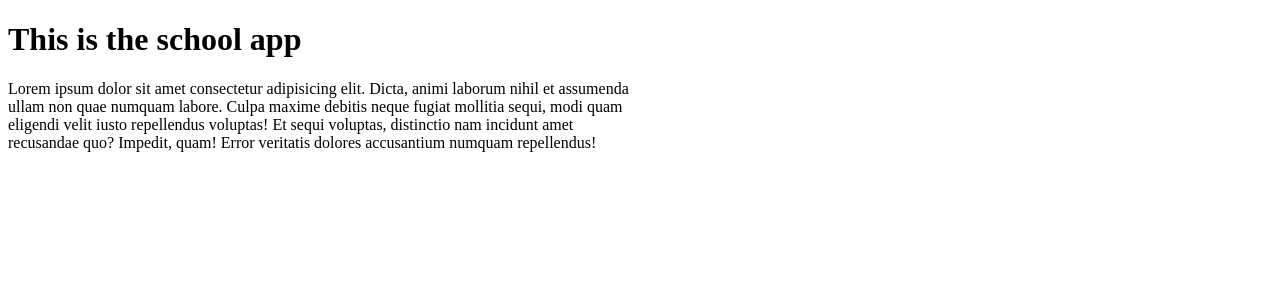
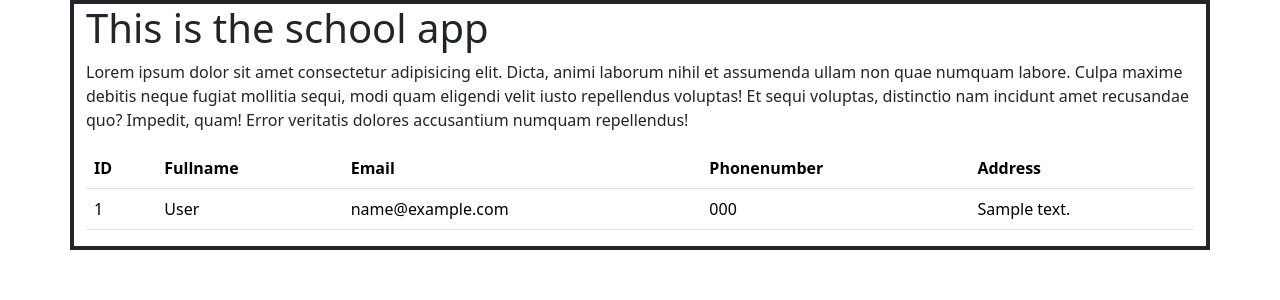
Before and after one commit to Amn8189/django_training, a Django app: page /schoolapp/ in a window 1280 px wide. Shown: the top 300 px of the page. Run offline with Django 5.2, Linux system fonts and the light colour scheme; tables that the repository leaves empty hold one stand-in row (values such as "Sample post").

Commit message:
Adding records

```diff
--- a/trainingvenv/trainingprojects/schoolapp/admin.py
+++ b/trainingvenv/trainingprojects/schoolapp/admin.py
@@ -1,9 +1,9 @@
 from django.contrib import admin
 # Import students model
-from .models import students
+from .models import Students
 
 # Register your models here.
 class StudentsAdmin(admin.ModelAdmin):
     list_display = ('id', 'fullname', 'email', 'phonenumber', 'address')
 
-admin.site.register(students, StudentsAdmin)
+admin.site.register(Students, StudentsAdmin)
--- a/trainingvenv/trainingprojects/schoolapp/models.py
+++ b/trainingvenv/trainingprojects/schoolapp/models.py
@@ -1,7 +1,7 @@
 from django.db import models
 
 # Create your models here.
-class students(models.Model):
+class Students(models.Model):
     fullname = models.CharField(max_length=100)
     email = models.EmailField(max_length=50)
     phonenumber = models.CharField(max_length=15)
--- a/trainingvenv/trainingprojects/schoolapp/templates/school/index.html
+++ b/trainingvenv/trainingprojects/schoolapp/templates/school/index.html
@@ -1,14 +1,48 @@
 <!DOCTYPE html>
 <html lang="en">
+
 <head>
     <meta charset="UTF-8">
     <meta name="viewport" content="width=device-width, initial-scale=1.0">
+    <link href="https://cdn.jsdelivr.net/npm/bootstrap@5.3.3/dist/css/bootstrap.min.css" rel="stylesheet" integrity="sha384-QWTKZyjpPEjISv5WaRU9OFeRpok6YctnYmDr5pNlyT2bRjXh0JMhjY6hW+ALEwIH" crossorigin="anonymous">
     <title>School</title>
 </head>
-<body style="width:50%">
-    <h1>This is the school app</h1>
-    <p>
-        Lorem ipsum dolor sit amet consectetur adipisicing elit. Dicta, animi laborum nihil et assumenda ullam non quae numquam labore. Culpa maxime debitis neque fugiat mollitia sequi, modi quam eligendi velit iusto repellendus voluptas! Et sequi voluptas, distinctio nam incidunt amet recusandae quo? Impedit, quam! Error veritatis dolores accusantium numquam repellendus!
-    </p>
+
+<body>
+    <div class="container border border-dark border-4">
+        <h1>This is the school app</h1>
+        <p>
+            Lorem ipsum dolor sit amet consectetur adipisicing elit. Dicta, animi laborum nihil et assumenda ullam non quae numquam labore. Culpa maxime debitis neque fugiat mollitia sequi, modi quam eligendi velit iusto repellendus voluptas! Et sequi voluptas, distinctio nam incidunt amet recusandae quo? Impedit, quam! Error veritatis dolores accusantium numquam repellendus!
+        </p>
+
+        <div>
+            <table class="table teble-responsive table-stripped">
+                <thead>
+                   <tr>
+                        <th>ID</th>
+                        <th>Fullname</th>
+                        <th>Email</th>
+                        <th>Phonenumber</th>
+                        <th>Address</th>
+                    </tr>
+                </thead>
+                <tbody>
+                    {% for student in students %}
+                        <tr>
+                            <td>{{student.id}}</td>
+                            <td>{{student.fullname}}</td>
+                            <td>{{student.email}}</td>
+                            <td>{{student.phonenumber}}</td>
+                            <td>{{student.address}}</td>
+                        </tr>
+                    {%  endfor  %}
+                </tbody>
+            </table>
+        </div>
+
+    </div>
+
+    <script src="https://cdn.jsdelivr.net/npm/@popperjs/core@2.11.8/dist/umd/popper.min.js" integrity="sha384-I7E8VVD/ismYTF4hNIPjVp/Zjvgyol6VFvRkX/vR+Vc4jQkC+hVqc2pM8ODewa9r" crossorigin="anonymous"></script>
+    <script src="https://cdn.jsdelivr.net/npm/bootstrap@5.3.3/dist/js/bootstrap.min.js" integrity="sha384-0pUGZvbkm6XF6gxjEnlmuGrJXVbNuzT9qBBavbLwCsOGabYfZo0T0to5eqruptLy" crossorigin="anonymous"></script>
 </body>
 </html>
--- a/trainingvenv/trainingprojects/schoolapp/views.py
+++ b/trainingvenv/trainingprojects/schoolapp/views.py
@@ -1,7 +1,11 @@
 from django.shortcuts import render
 from django.http import HttpResponse
+from .models import Students
 
 # Create your views here.
 def index(request):
     # return HttpResponse("Web Development Schoolapp")
-    return render(request, 'school/index.html')
+    students = Students.objects.all() # SELECT * FROM students
+    context = {"students": students}
+
+    return render(request, 'school/index.html', context)
```
